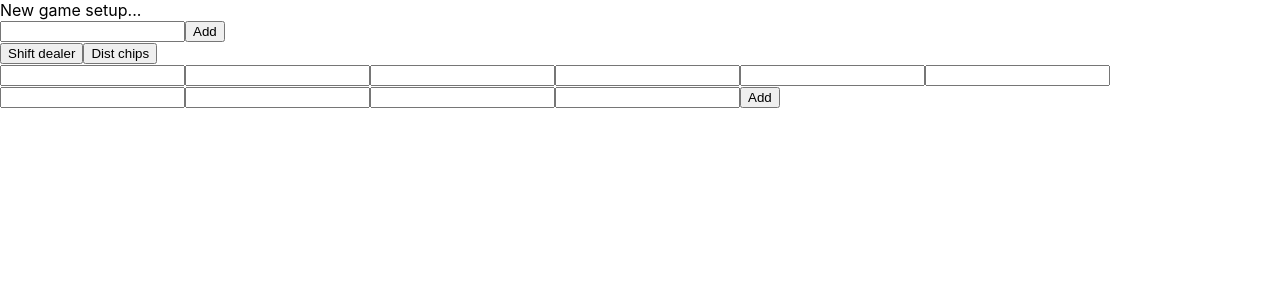
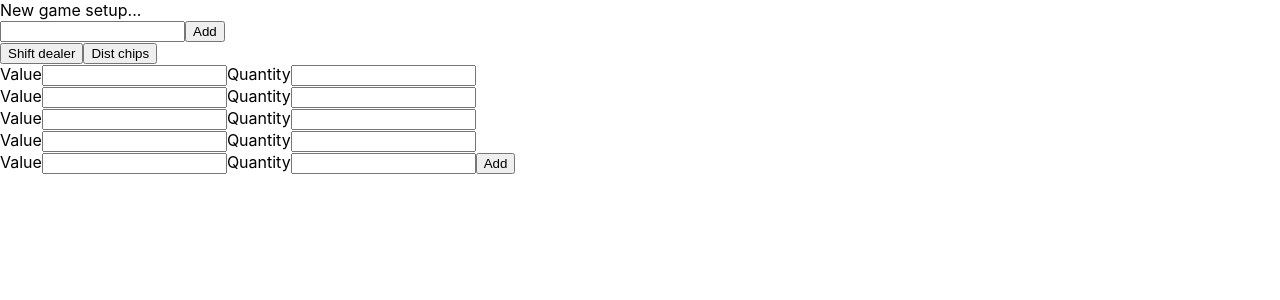
Before and after one commit to TreyLiebscher/PocketPot, a React (Create React App) app: page /new-game in a window 1280 px wide. Shown: the top 300 px of the page. Built offline with nearby package versions, Linux system fonts and the light colour scheme.

Commit message:
added labels/chips to chip value form

```diff
--- a/src/components/ChipValueForm.jsx
+++ b/src/components/ChipValueForm.jsx
@@ -50,16 +50,43 @@ export class ChipValueForm extends React.Component {
 
         return (
             <form className="chipValue-form" onSubmit={this.onSubmit}>
-                <input type="text" ref={input => this.whiteVal = input} />
-                <input type="text" ref={input => this.whiteCount = input} />
-                <input type="text" ref={input => this.greenVal = input} />
-                <input type="text" ref={input => this.greenCount = input} />
-                <input type="text" ref={input => this.redVal = input} />
-                <input type="text" ref={input => this.redCount = input} />
-                <input type="text" ref={input => this.blueVal = input} />
-                <input type="text" ref={input => this.blueCount = input} />
-                <input type="text" ref={input => this.blackVal = input} />
-                <input type="text" ref={input => this.blackCount = input} />
+
+                <div class="chip white"></div>
+                <label for="whiteVal">Value</label>
+                <input id="whiteVal" type="number" ref={input => this.whiteVal = input} />
+
+                <label for="whiteCount">Quantity</label>
+                <input id="whiteCount" type="number" ref={input => this.whiteCount = input} />
+
+                <div class="chip green"></div>
+                <label for="blueVal">Value</label>
+                <input id="greenVal" type="text" ref={input => this.greenVal = input} />
+
+
+                <label for="greenCount">Quantity</label>
+                <input id="greenCount" type="text" ref={input => this.greenCount = input} />
+
+                <div class="chip red"></div>
+                <label for="redVal">Value</label>
+                <input id="redVal" type="text" ref={input => this.redVal = input} />
+
+                <label for="redCount">Quantity</label>
+                <input id="redCount" type="text" ref={input => this.redCount = input} />
+
+                <div class="chip blue"></div>
+                <label for="blueVal">Value</label>
+                <input id="blueVal" type="text" ref={input => this.blueVal = input} />
+
+                <label for="blueCount">Quantity</label>
+                <input id="blueCount" type="text" ref={input => this.blueCount = input} />
+
+                <div class="chip black"></div>
+                <label for="blackVal">Value</label>
+                <input id="blackVal" type="text" ref={input => this.blackVal = input} />
+
+                <label for="blackCount">Quantity</label>
+                <input id="blackCount" type="text" ref={input => this.blackCount = input} />
+
                 <button>Add</button>
             </form>
         );
```
